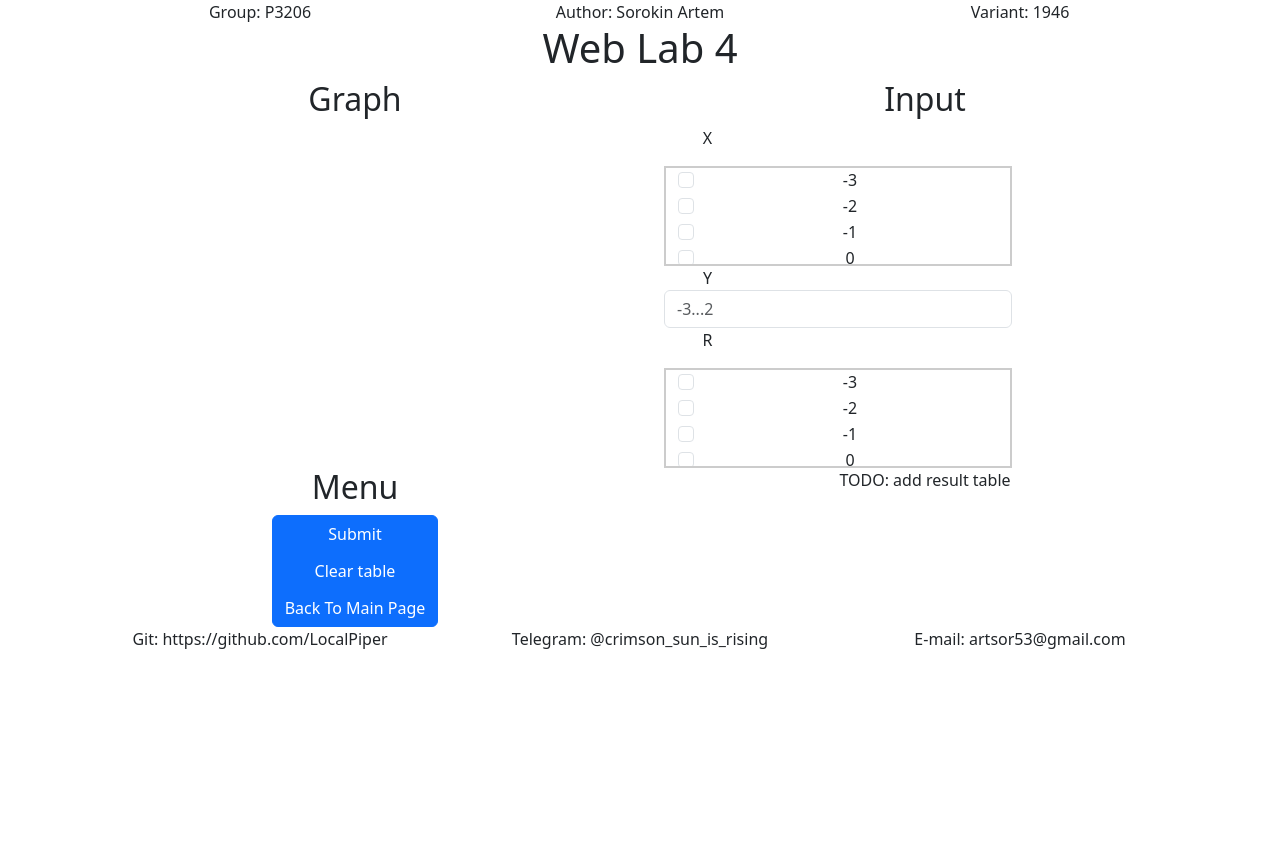
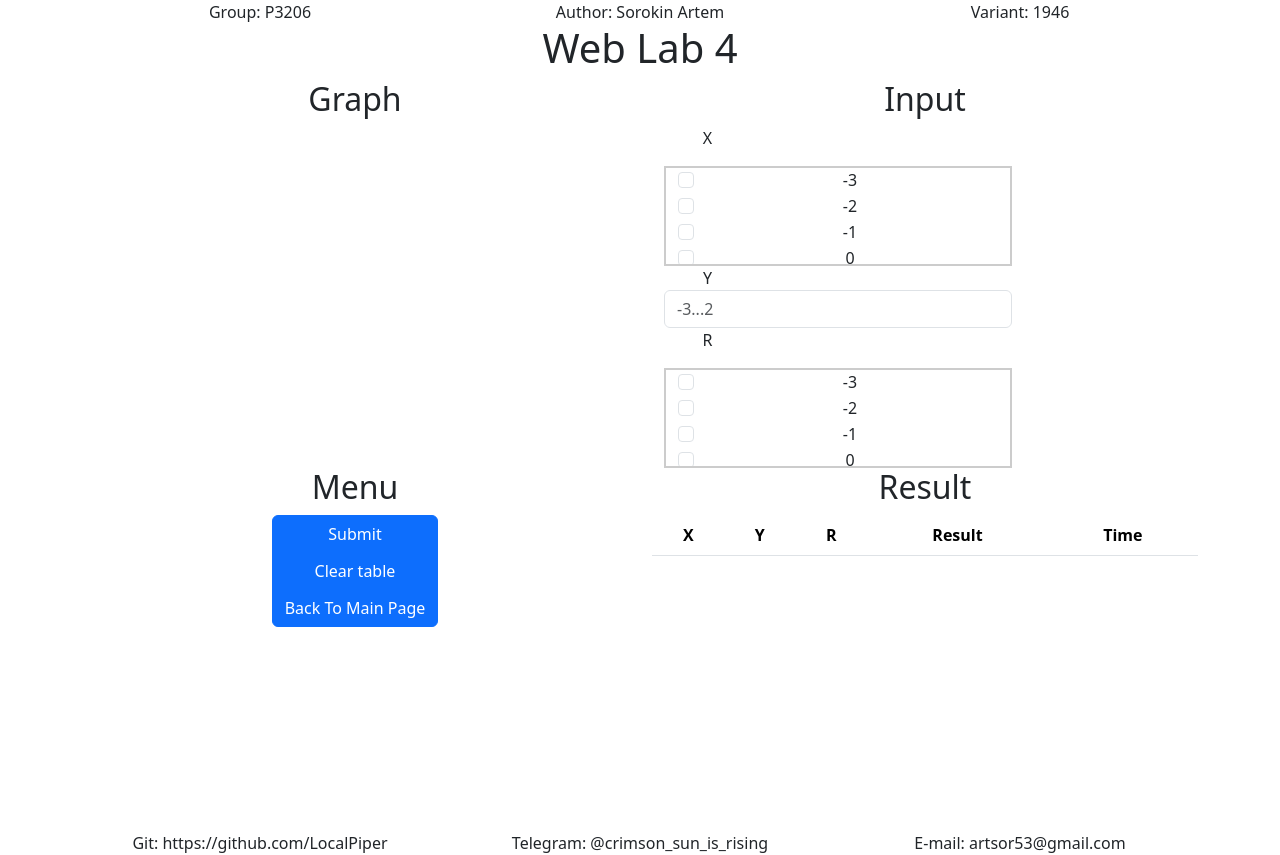
Before and after one commit to LocalPiperITMO/web-programming, a React (Vite) app in the folder frontend/: page / in a window 1280 px wide. Before the commit the page ends 800 px from the top, so only its background shows below. Built offline with nearby package versions, Linux system fonts and the light colour scheme.

Commit message:
feat: added result table

```diff
--- a/frontend/src/App.css
+++ b/frontend/src/App.css
@@ -3,3 +3,8 @@
     height: 100px;
     overflow-y: scroll;
   }
+
+.result-table-container {
+    height: 300px;
+    overflow-y: scroll;
+}
--- a/frontend/src/components/Body.tsx
+++ b/frontend/src/components/Body.tsx
@@ -122,6 +122,26 @@ function ButtonContainer() {
     </>
   );
 }
+
+function ResultTableContainer() {
+  return (
+    <>
+      <h2>Result</h2>
+      <table className="table result-table-container">
+        <thead>
+          <tr>
+            <th scope="col">X</th>
+            <th scope="col">Y</th>
+            <th scope="col">R</th>
+            <th scope="col">Result</th>
+            <th scope="col">Time</th>
+          </tr>
+        </thead>
+        <tbody className="table-group-divider"></tbody>
+      </table>
+    </>
+  );
+}
 export function BodyContainer() {
   return (
     <div className="container text-center">
@@ -136,7 +156,9 @@ export function BodyContainer() {
         <div className="col">
           <ButtonContainer />
         </div>
-        <div className="col">TODO: add result table</div>
+        <div className="col">
+          <ResultTableContainer />
+        </div>
       </div>
     </div>
   );
```
